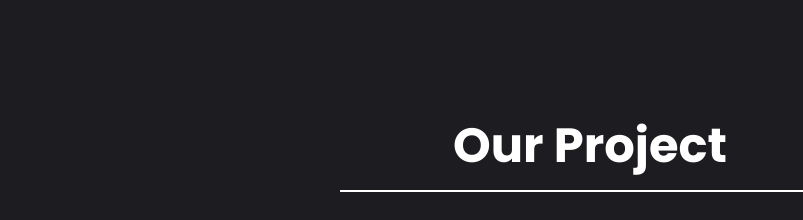
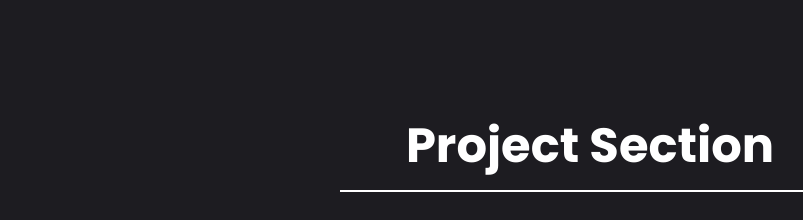
Before and after one commit to sujon-258549/Md-Sujon-Mia-Portfolio-1, a Next.js app: page / in a window 1280 px wide. Shown: the part 1820-2040 px from the top of the page, without its empty margins (50-853 px from the left). Built offline with nearby package versions, Linux system fonts and the light colour scheme.

Commit message:
modified Project.tsx in home

```diff
--- a/src/app/components/home/Project.tsx
+++ b/src/app/components/home/Project.tsx
@@ -10,7 +10,7 @@ const Project = () => {
           className="
           text-3xl text-white font-bold  md:text-5xl text-center "
         >
-          Our Project
+          Project Section
         </h1>
         <div className=" max-w-[80%] md:max-w-[500px] border-b md:border-b-[2px] border-white mx-auto mt-3 md:mt-5"></div>
       </div>
```
